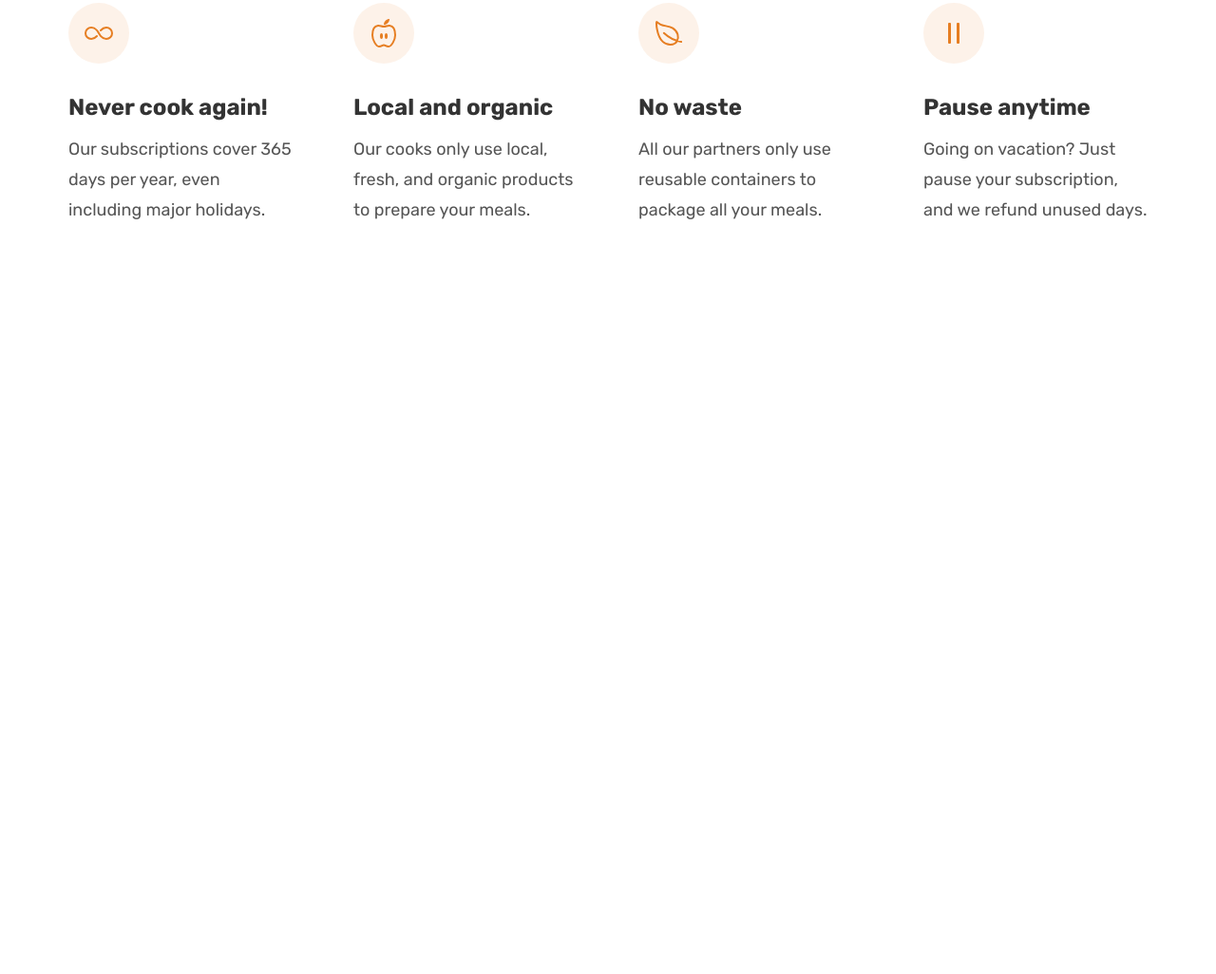
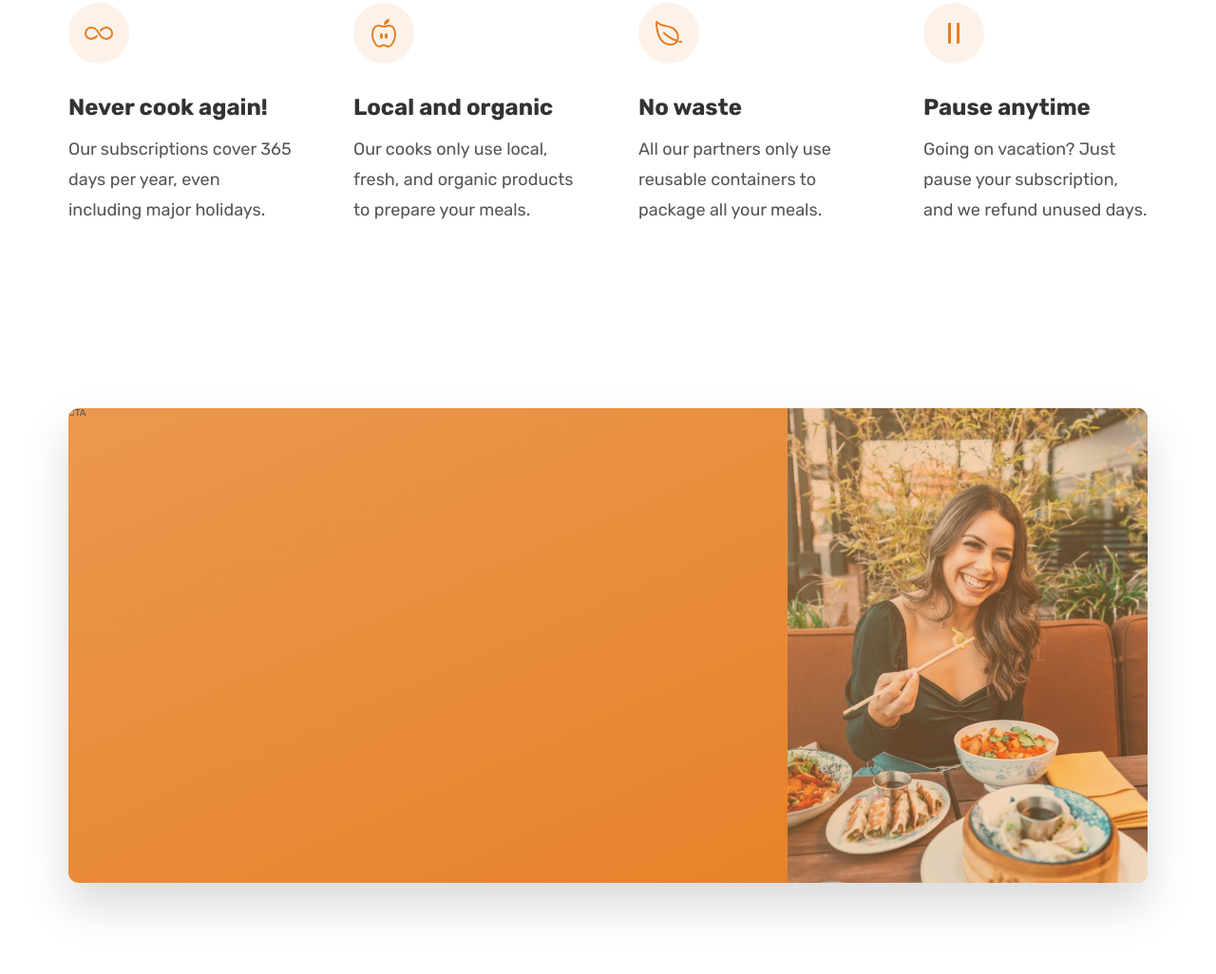
Before and after one commit to ClaudioNoggueira/omnifood, a plain HTML site: page index.html in a window 1280 px wide. Shown: the part 5570-6596 px from the top of the page at 95% size. Before the commit the page ends 5904 px from the top, so only its background shows below. Drawn offline with nearby package versions, Linux system fonts and the light colour scheme.

Commit message:
CTA image box

```diff
--- a/index.html
+++ b/index.html
@@ -454,6 +454,15 @@
             </div>
 
         </section>
+
+        <section class="cta-section">
+            <div class="container">
+                <div class="cta">
+                    <div class="cta-text-box"> CTA </div>
+                    <div class="cta-image-box" role="img" aria-label="Woman enjoying food"> </div>
+                </div>
+            </div>
+        </section>
     </main>
 
     <!-- IONICONS -->
--- a/styles/general.scss
+++ b/styles/general.scss
@@ -291,3 +291,7 @@ strong {
 // *****************************************************************
 // TESTIMONIALS
 @import 'partials/_pricing.scss';
+
+// *****************************************************************
+// CALL TO ACTION
+@import 'partials/_cta.scss';
--- /dev/null
+++ b/styles/partials/_cta.scss
@@ -0,0 +1,37 @@
+// COLORS
+$main-color: #e67e22;
+$linear-gradient-first-color-cta: #eb984e;
+$linear-gradient-first-color-cta-image-box: rgba(235, 151, 78, 0.534);
+$linear-gradient-second-color-cta-image-box: rgba(235, 151, 78, 0.295);
+
+// BORDER RADIUS
+$border-radius-cta: 11px;
+
+// SHADOWS
+$box-shadow-cta: 0 2.4rem 4.8rem 0 rgba(0, 0, 0, 0.15);
+
+.cta {
+    // background-color: $main-color;
+    background-image: linear-gradient(to right bottom, $linear-gradient-first-color-cta, $main-color);
+    border-radius: $border-radius-cta;
+    box-shadow: $box-shadow-cta;
+    display: grid;
+    grid-template-columns: 2fr 1fr;
+
+    height: 50rem;
+    overflow: hidden;
+
+    &-section {
+        padding: 9.6rem 0;
+    }
+
+    &-text-box {}
+
+    &-image-box {
+        background: {
+            image: linear-gradient(to right bottom, $linear-gradient-first-color-cta-image-box, $linear-gradient-second-color-cta-image-box), url('../../images/eating.jpg');
+            position: center;
+            size: cover;
+        }
+    }
+}
```
Also changed, not shown: styles/general.css.
